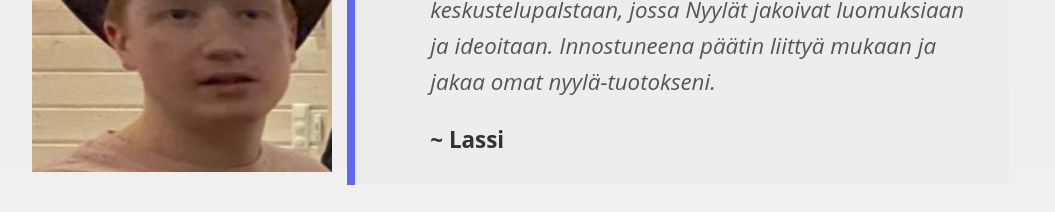
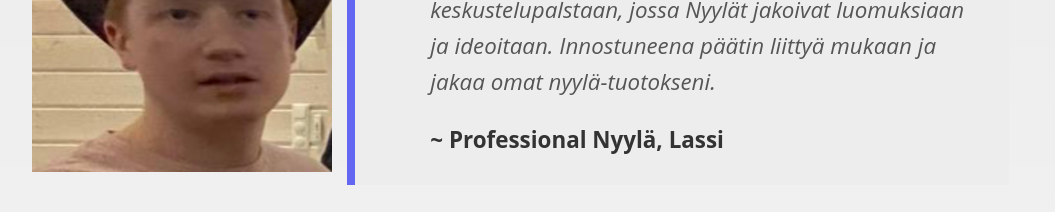
Before and after one commit to ViliVirtanen/NyylaeNetwork, a Next.js app: page / in a window 1280 px wide. Shown: the part 1320-1532 px from the top of the page, without its empty margins (112-1167 px from the left). Built offline with nearby package versions, Linux system fonts and the light colour scheme.

Commit message:
Content update

```diff
--- a/src/components/Home.tsx
+++ b/src/components/Home.tsx
@@ -21,7 +21,7 @@ export default function Home() {
       <Welcome />
       <BlockQuote
         side="left"
-        creator="Lassi"
+        creator="Professional Nyylä, Lassi"
         image="./lassi.jpeg"
         text="Löysin Nyylä Networkin täysin vahingossa, mutta se oli yksi parhaimmista
         sattumista elämässäni. Selaillessani internetiä eräänä iltana, törmäsin
```
